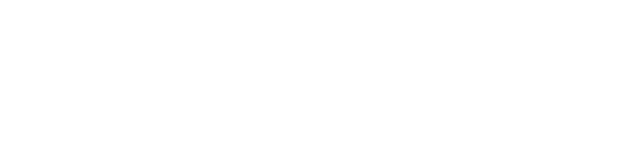
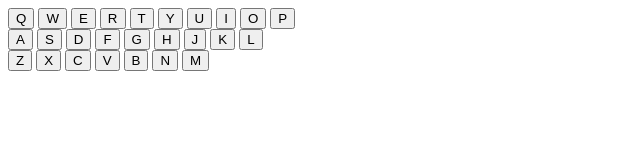
Before and after one commit to shirin-mardany/keybourd, a plain HTML site: page index.html in a window 1280 px wide. Shown: the whole page, without its empty margins (0-640 px from the left). Drawn offline with Linux system fonts and the light colour scheme.

Commit message:
add html code

```diff
--- a/index.html
+++ b/index.html
@@ -8,7 +8,41 @@
      <link rel="stylesheet" href="style.css">
 </head>
 <body>
+    <div class="contaner">
+        <div class="ROW">
+           <button type="button" id="q">Q</button>
+           <button type="button" id="w">W</button>
+           <button type="button" id="e">E</button>
+           <button type="button" id="r">R</button>
+           <button type="button" id="t">T</button>
+           <button type="button" id="y">Y</button>
+           <button type="button" id="u">U</button>
+           <button type="button" id="i">I</button>
+           <button type="button" id="o">O</button>
+           <button type="button" id="p">P</button>
+        </div>
+        <div class="ROW">
+           <button type="button" id="a">A</button>
+           <button type="button" id="s">S</button>
+           <button type="button" id="d">D</button>
+           <button type="button" id="f">F</button>
+           <button type="button" id="g">G</button>
+           <button type="button" id="h">H</button>
+           <button type="button" id="j">J</button>
+           <button type="button" id="k">K</button>
+           <button type="button" id="l">L</button>
+        </div>
+        <div class="ROW">
+           <button type="button" id="z">Z</button>
+           <button type="button" id="x">X</button>
+           <button type="button" id="c">C</button>
+           <button type="button" id="v">V</button>
+           <button type="button" id="b">B</button>
+           <button type="button" id="n">N</button>
+           <button type="button" id="m">M</button>
+        </div>
 
+    </div>
     <script src="script.js"></script>
 </body>
 </html>
```
